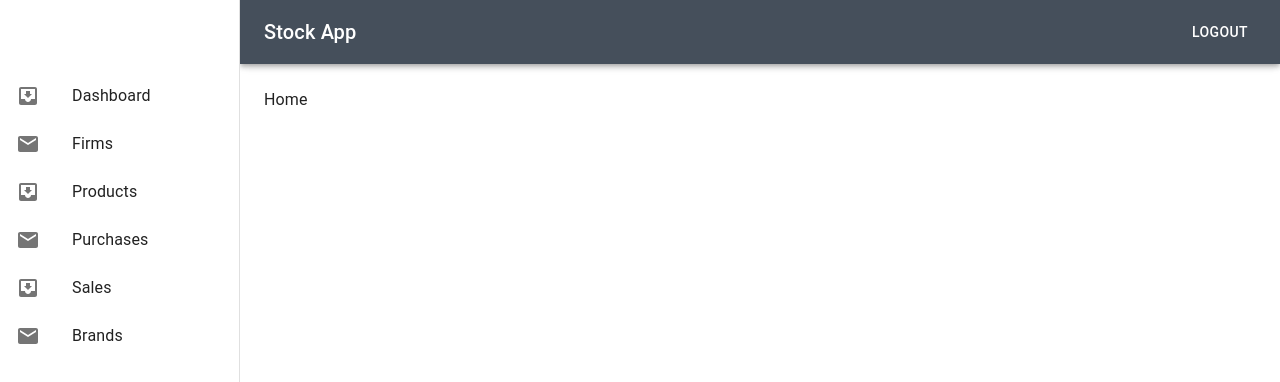
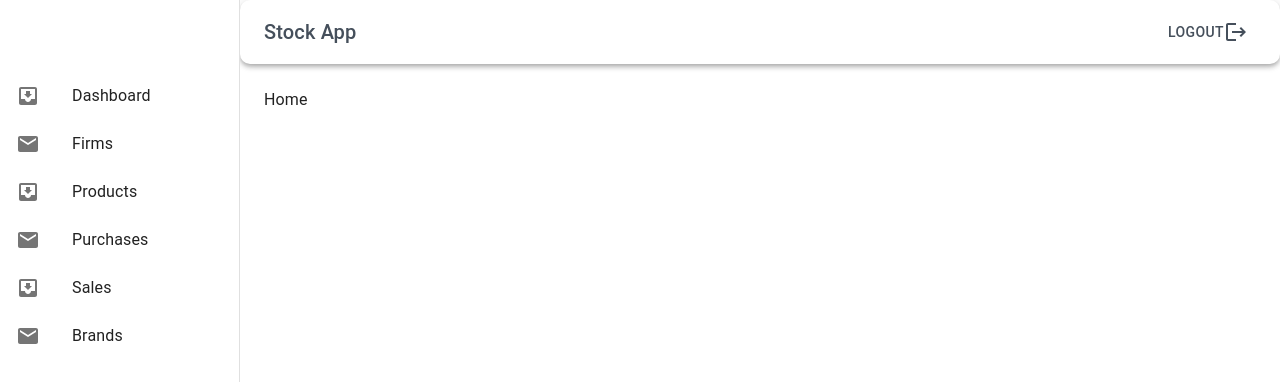
Before and after one commit to recep-demir/stock-app, a React (Vite) app: page /stock in a window 1280 px wide. Shown: the top 382 px of the page. Built offline with nearby package versions, Linux system fonts and the light colour scheme.

Commit message:
add logout icon

```diff
--- a/src/hook/useAuthCall.jsx
+++ b/src/hook/useAuthCall.jsx
@@ -27,7 +27,7 @@ const useAuthCall = () => {
     dispatch(fetchStart());
     try {
       const { data } = await axios.post(
-        "https://10003.fullstack.clarusway.com/users/",
+        "https://17130.fullstack.clarusway.com/users/",
         userInfo
       );
       console.log(data);
@@ -44,7 +44,7 @@ const useAuthCall = () => {
 
     try {
       const { data } = await axios(
-        "https://10003.fullstack.clarusway.com/auth/logout",
+        "https://17130.fullstack.clarusway.com/auth/logout",
         {
           headers: {
             Authorization: `Token ${token}`,
@@ -62,7 +62,7 @@ const useAuthCall = () => {
     dispatch(fetchStart())
     try {
       const { data } = await axios.post(
-        "https://10003.fullstack.clarusway.com/auth/login",
+        "https://17130.fullstack.clarusway.com/auth/login",
         userInfo
       );
       console.log("Loginde data",data)
--- a/src/pages/Dashboard.jsx
+++ b/src/pages/Dashboard.jsx
@@ -1,34 +1,3 @@
-// import React from "react";
-// import AppBar from "@mui/material/AppBar";
-// import Box from "@mui/material/Box";
-// import CssBaseline from "@mui/material/CssBaseline";
-// import Toolbar from "@mui/material/Toolbar";
-// import Button from "@mui/material/Button";
-// import Typography from "@mui/material/Typography";
-// import useAuthCall from "../hook/useAuthCall";
-
-
-// function Dashboard() {
-//   const {logout}=useAuthCall()
-
-//   return (
-//     <Box sx={{ display: "flex" }}>
-//       <CssBaseline />
-//       <AppBar position="fixed">
-//         <Toolbar>
-//           <Typography variant="h6" component="div" sx={{ flexGrow: 1 }}>
-//             STOCK APP
-//           </Typography>
-//           <Button color="inherit" onClick={logout} >Logout</Button>
-//         </Toolbar>
-//       </AppBar>
-//     </Box>
-//   );
-// }
-
-// export default Dashboard;
-
-
 import * as React from 'react';
 import AppBar from '@mui/material/AppBar';
 import Box from '@mui/material/Box';
@@ -50,6 +19,8 @@ import { Button } from '@mui/material';
 import useAuthCall from "../hook/useAuthCall";
 import { useNavigate } from 'react-router-dom';
 import { Outlet } from 'react-router-dom';
+import LogoutIcon from '@mui/icons-material/Logout';
+
 
 const drawerWidth = 240;
 
@@ -132,6 +103,9 @@ const links=[
         sx={{
           width: { sm: `calc(100% - ${drawerWidth}px)` },
           ml: { sm: `${drawerWidth}px` },
+           backgroundColor:"white",
+           color:"secondary.main",
+           borderRadius:"10px"
         }}
       >
         <Toolbar  sx={{display:"flex", justifyContent:"space-between"}} >
@@ -147,7 +121,13 @@ const links=[
           <Typography variant="h6" noWrap component="div">
            Stock App
           </Typography>
-          <Button color="inherit" onClick={logout} >Logout</Button>
+          <Button color="inherit" onClick={logout}
+          sx={{"&:hover":{
+            backgroundColor:"secondary.second",
+            color:"white", "& .MuiSvgIcon-root":{ color:"red"}
+          }}} >Logout
+          <LogoutIcon />
+          </Button>
         </Toolbar>
 
       </AppBar>
--- a/src/registerCall/registerCall.jsx
+++ b/src/registerCall/registerCall.jsx
@@ -11,7 +11,7 @@ const RegisterCall = () => {
 
     try {
       const { data } = await axios.post(
-        "https://10003.fullstack.clarusway.com/users/",
+        "https://17130.fullstack.clarusway.com/users/",
         userInfo
       );
     } catch (error) {
```
